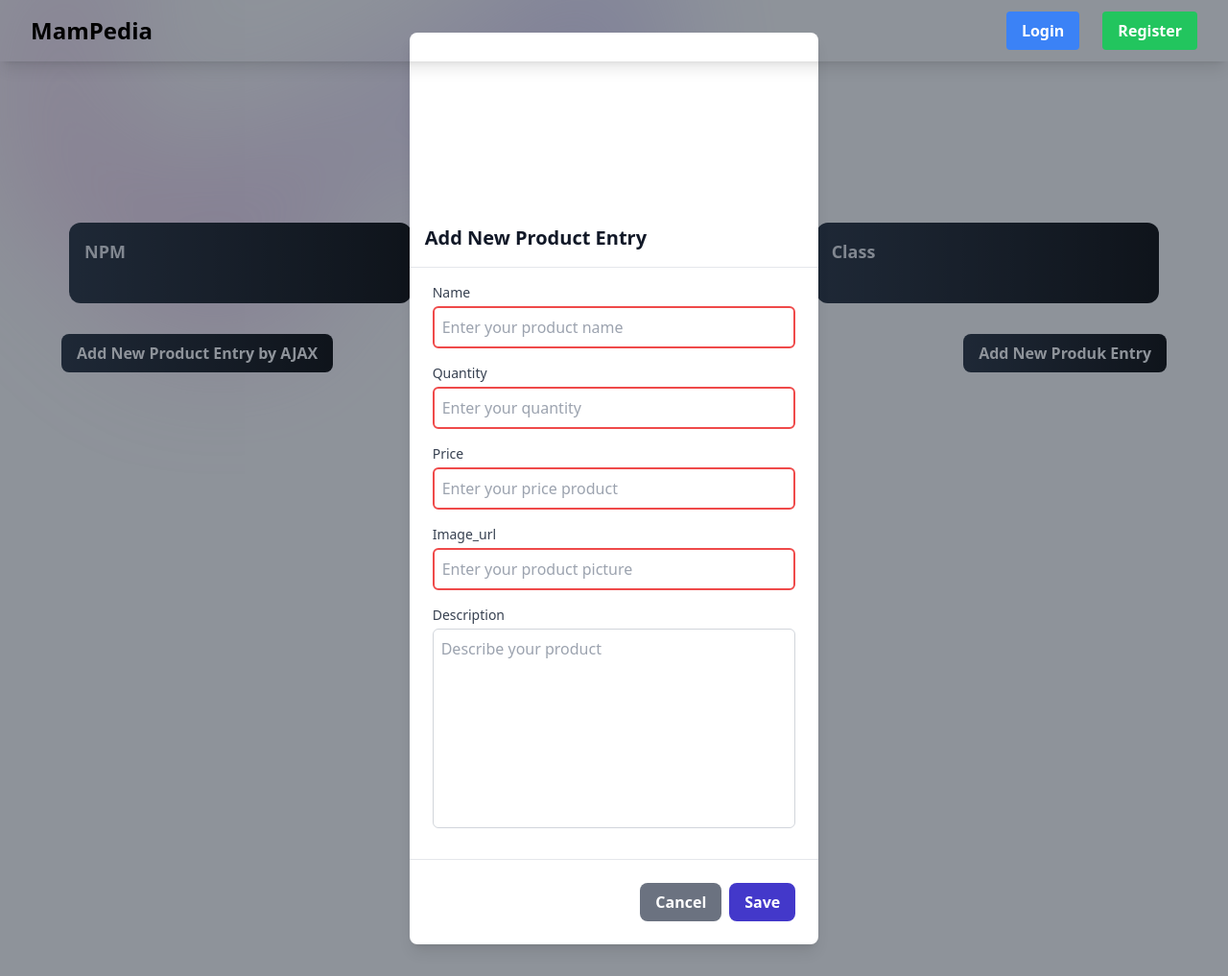
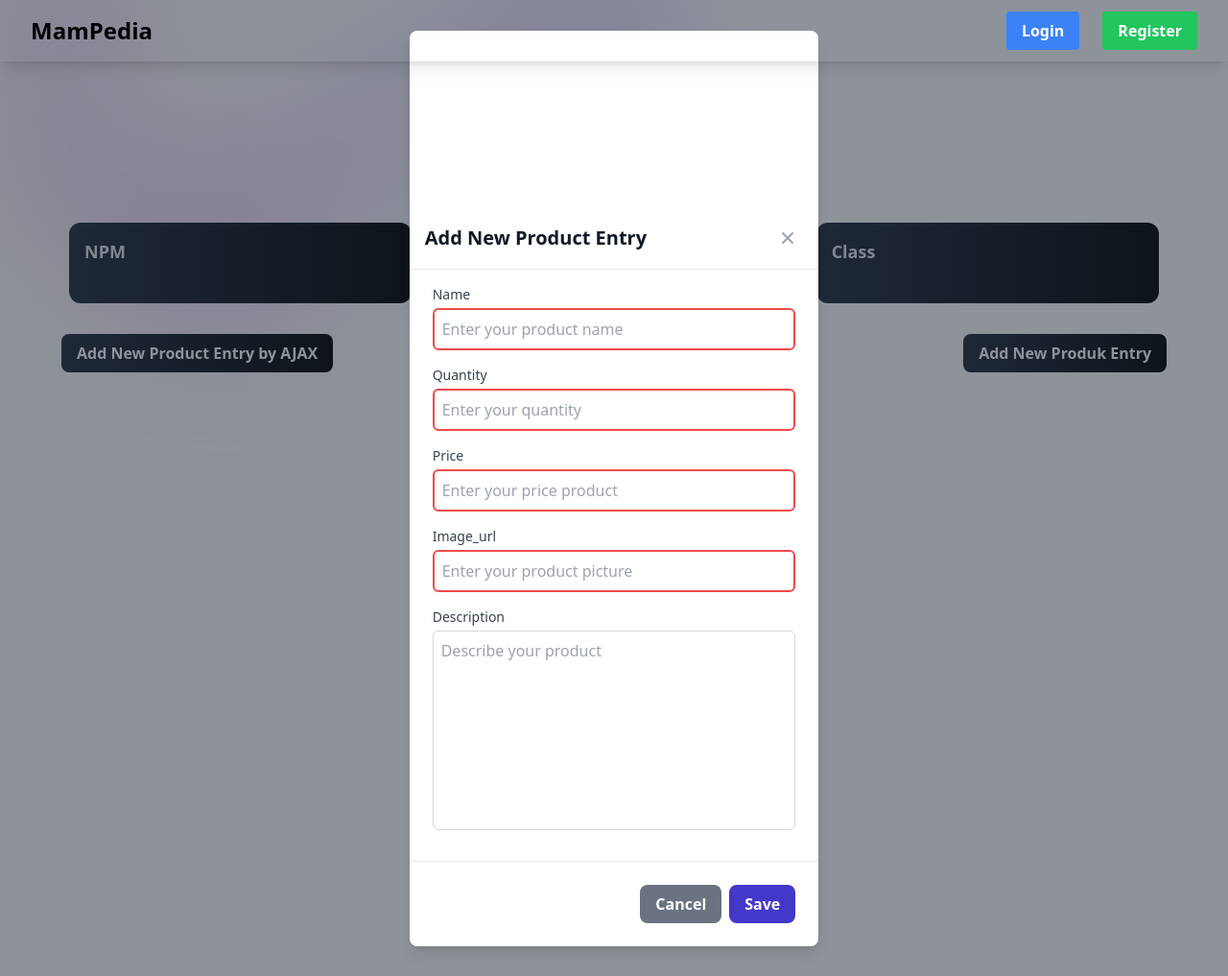
Before and after one commit to imamfajri1/mampedia, a Django app: template main/templates/main.html in a window 1280 px wide, after a click on "Add New Product Entry by AJAX". Shown: the whole page at 96% size. Run offline with Django 5.2, Linux system fonts and the light colour scheme; the template is opened without the code that fills it: most values are stand-ins (such as "Sample title", 1, 10 or a date in 2020); data that the repository does not hold is empty; some libraries are stand-ins or nearby versions.

Commit message:
Tugas 6 done

```diff
--- a/main/templates/main.html
+++ b/main/templates/main.html
@@ -46,6 +46,12 @@
                     <h3 class="text-xl font-semibold text-gray-900">
                       Add New Product Entry
                     </h3>
+                    <button type="button" class="text-gray-400 bg-transparent hover:bg-gray-200 hover:text-gray-900 rounded-lg text-sm p-1.5 ml-auto inline-flex items-center" id="closeModalBtn">
+                      <svg aria-hidden="true" class="w-5 h-5" fill="currentColor" viewBox="0 0 20 20" xmlns="http://www.w3.org/2000/svg">
+                        <path fill-rule="evenodd" d="M4.293 4.293a1 1 0 011.414 0L10 8.586l4.293-4.293a1 1 0 111.414 1.414L11.414 10l4.293 4.293a1 1 0 01-1.414 1.414L10 11.414l-4.293 4.293a1 1 0 01-1.414-1.414L8.586 10 4.293 5.707a1 1 0 010-1.414z" clip-rule="evenodd"></path>
+                      </svg>
+                      <span class="sr-only">Close modal</span>
+                    </button>
                   </div>
                   <!-- Modal body -->
                   <div class="px-6 py-4 space-y-6 form-style">
@@ -86,6 +92,18 @@
 </div>
 
 <script>
+    function addProductEntry() {
+    fetch("{% url 'main:add_atribute_entry_ajax' %}", {
+      method: "POST",
+      body: new FormData(document.querySelector('#productEntryForm')),
+    })
+    .then(response => refreshProductEntries())
+
+    document.getElementById("productEntryForm").reset();
+    document.querySelector("[data-modal-toggle='crudModal']").click();
+
+    return false;
+  }
     async function getProductEntries() {
         return fetch("{% url 'main:show_json' %}").then((res) => res.json());
     }
@@ -176,25 +194,11 @@
   document.getElementById("cancelButton").addEventListener("click", hideModal);
   document.getElementById("closeModalBtn").addEventListener("click", hideModal);
 
-
-    function addProductEntry() {
-    fetch("{% url 'main:add_atribute_entry_ajax' %}", {
-      method: "POST",
-      body: new FormData(document.querySelector('#productEntryForm')),
-    })
-    .then(response => refreshProductEntries())
-
-    document.getElementById("productEntryForm").reset();
-    document.querySelector("[data-modal-toggle='crudModal']").click();
-
-    return false;
-  }
   document.getElementById("productEntryForm").addEventListener("submit", (e) => {
     e.preventDefault();
     addProductEntry();
   })
 
-
 </script>
 
 {% endblock content %}
```
